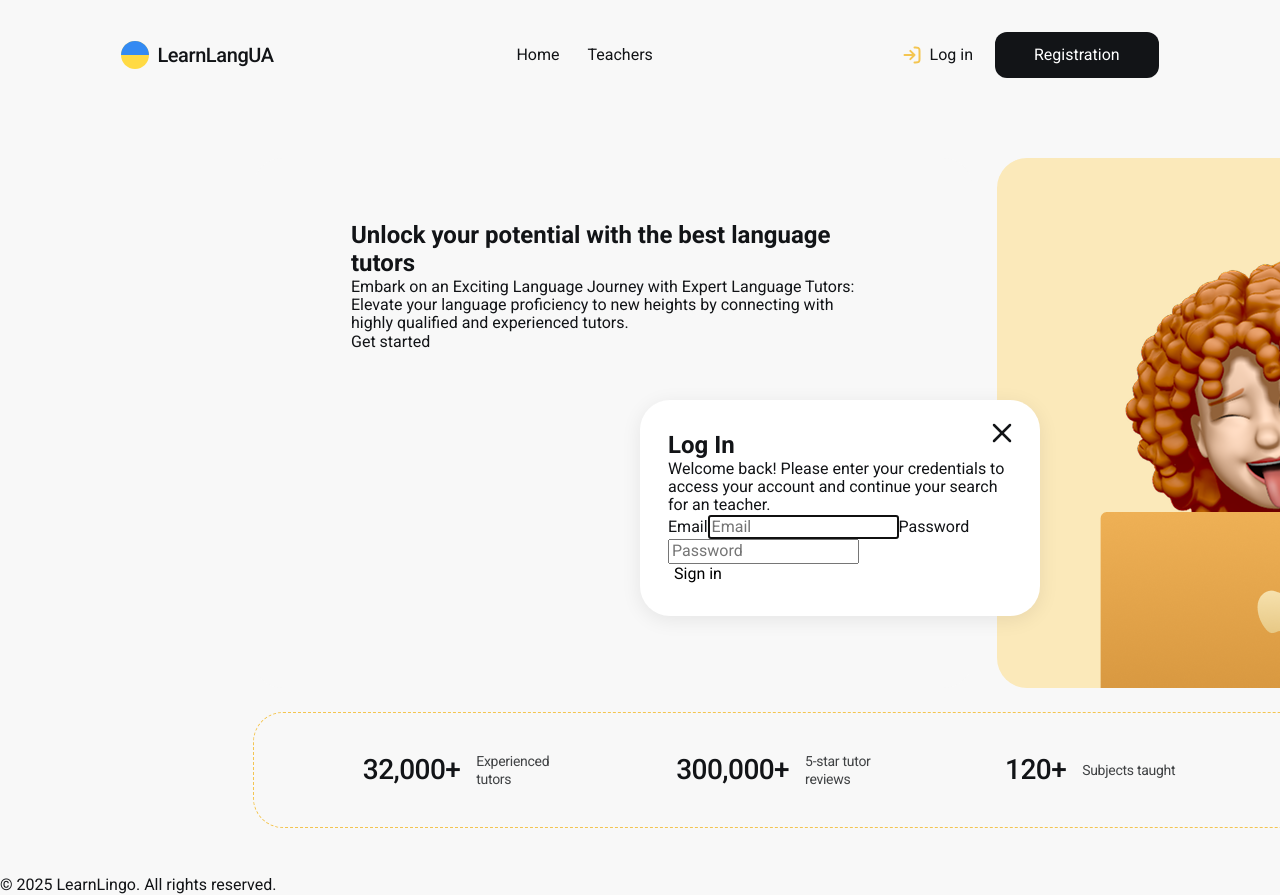
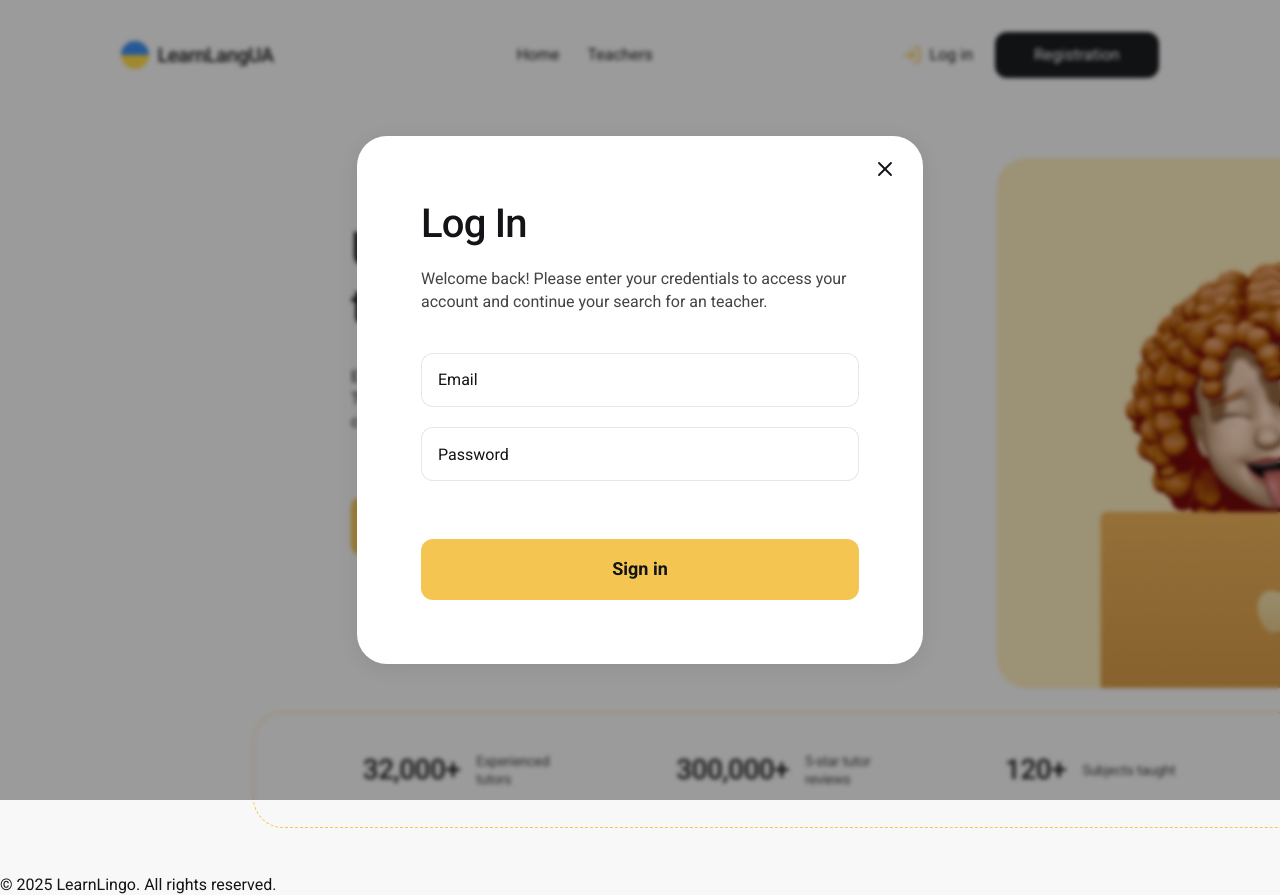
Before and after one commit to TattiS/LearnLangUA, a React (Vite) app: page / in a window 1280 px wide. Both pictures are taken after a click on the button "Log in". Shown: the top 895 px of the page. Built offline with nearby package versions, Linux system fonts and the light colour scheme; no server answers.

Commit message:
feat: add clsx dependency; refactor LoginForm component styles and structure; enhance Modal accessibility; update HomePage styles with new layout and design elements

```diff
--- a/package.json
+++ b/package.json
@@ -12,6 +12,7 @@
   "dependencies": {
     "@hookform/resolvers": "^5.2.2",
     "@reduxjs/toolkit": "^2.9.2",
+    "clsx": "^2.1.1",
     "cors": "^2.8.5",
     "firebase": "^12.6.0",
     "modern-normalize": "^3.0.1",
--- a/src/components/Auth/LoginForm.jsx
+++ b/src/components/Auth/LoginForm.jsx
@@ -1,10 +1,10 @@
+import clsx from "clsx";
 import css from "./LoginForm.module.css";
 import loginSchema from "./loginSchema";
 import { loginThunk } from "../../redux/authSlice";
 import { yupResolver } from "@hookform/resolvers/yup";
 import { useDispatch, useSelector } from "react-redux";
 import { useForm } from "react-hook-form";
-import { useEffect } from "react";
 
 const LoginForm = ({ onSubmitSuccess }) => {
   const dispatch = useDispatch();
@@ -15,16 +15,12 @@ const LoginForm = ({ onSubmitSuccess }) => {
     register,
     handleSubmit,
     formState: { errors, isSubmitting },
-    setFocus,
+    // setFocus,
   } = useForm({
-    mode: "onTouched",
+    mode: "all",
     resolver: yupResolver(loginSchema),
     defaultValues: { email: "", psw: "" },
   });
-
-  useEffect(() => {
-    setFocus("email");
-  }, [setFocus]);
 
   const onSubmit = async (data) => {
     try {
@@ -42,16 +38,20 @@ const LoginForm = ({ onSubmitSuccess }) => {
       aria-labelledby="login-title"
       noValidate
     >
-      <h2 id="login-title" className={css.title}>
+      <div className={css.formTitleWrapper}>
+        <h2 id="login-title" className={css.formTitle}>
           Log In
         </h2>
-      <p className={css.text}>
+        <p className={css.formTxt}>
           Welcome back! Please enter your credentials to access your account and
           continue your search for an teacher.
         </p>
-      <label className={css.label}>Email</label>
+      </div>
+      <div className={css.formInputGroup}>
+        <div className={css.fieldWrapper}>
+          <label className={clsx(css.formLbl, css.visuallyHidden)}>Email</label>
           <input
-        className={css.input}
+            className={clsx(css.formInput, errors.email && css.inputError)}
             type="email"
             placeholder="Email"
             autoComplete="email"
@@ -59,15 +59,17 @@ const LoginForm = ({ onSubmitSuccess }) => {
             aria-invalid={!!errors.email || undefined}
             aria-describedby={errors.email ? "err-email" : undefined}
           />
-      {errors.email && (
-        <p id="err-email" className={css.err}>
-          {errors.email.message}
+
+          <p id="err-email" className={css.formErr}>
+            {errors.email?.message || "\u00A0"}
           </p>
-      )}
-
-      <label className={css.label}>Password</label>
+        </div>
+        <div className={css.fieldWrapper}>
+          <label className={clsx(css.formLbl, css.visuallyHidden)}>
+            Password
+          </label>
           <input
-        className={css.input}
+            className={clsx(css.formInput, errors.psw && css.inputError)}
             type="password"
             placeholder="Password"
             autoComplete="new-password"
@@ -75,14 +77,13 @@ const LoginForm = ({ onSubmitSuccess }) => {
             aria-invalid={!!errors.psw || undefined}
             aria-describedby={errors.psw ? "err-psw" : undefined}
           />
-      {errors.psw && (
-        <p id="err-psw" className={css.err}>
-          {errors.psw.message}
+
+          <p id="err-psw" className={css.formErr}>
+            {errors.psw?.message || "\u00A0"}
           </p>
-      )}
-
+        </div>
         {serverError && <p className={css.errGlobal}>{String(serverError)}</p>}
-
+      </div>
       <div className={css.actions}>
         <button
           type="submit"
--- a/src/components/Auth/LoginForm.module.css
+++ b/src/components/Auth/LoginForm.module.css
@@ -1,4 +1,41 @@
-.srOnly {
+form {
+  width: 438px;
+  display: flex;
+  flex-direction: column;
+  justify-content: space-between;
+  align-items: start;
+  row-gap: 40px;
+}
+.formTitleWrapper {
+  display: flex;
+  flex-direction: column;
+  width: 100%;
+  row-gap: 20px;
+}
+.formTitle {
+  color: #121417;
+  font-family: Roboto;
+  font-size: 40px;
+  font-style: normal;
+  font-weight: 500;
+  line-height: 1.2;
+  letter-spacing: -0.8px;
+}
+.formTxt {
+  color: rgba(18, 20, 23, 0.8);
+  font-family: Roboto;
+  font-size: 16px;
+  font-style: normal;
+  font-weight: 400;
+  line-height: 1.38;
+}
+.formInputGroup {
+  display: flex;
+  flex-direction: column;
+  width: 100%;
+  row-gap: 2px;
+}
+.visuallyHidden {
   position: absolute;
   width: 1px;
   height: 1px;
@@ -9,3 +46,58 @@
   white-space: nowrap;
   border: 0;
 }
+.formInput,
+.formInput::placeholder {
+  color: #121417;
+  font-family: Roboto;
+  font-size: 16px;
+  font-style: normal;
+  font-weight: 400;
+  line-height: 1.38;
+  opacity: 1;
+}
+
+.formInput {
+  display: flex;
+  width: 100%;
+  height: 54px;
+  padding: 16px 16px;
+  justify-content: center;
+  align-items: center;
+  gap: 18px;
+
+  border-radius: 12px;
+  border: 1px solid rgba(18, 20, 23, 0.1);
+}
+.submitBtn {
+  display: flex;
+  width: 438px;
+  padding: 16px 0;
+  justify-content: center;
+  align-items: center;
+  border-radius: 12px;
+  background: #f4c550;
+  color: #121417;
+  font-family: Roboto;
+  font-size: 18px;
+  font-style: normal;
+  font-weight: 700;
+  line-height: 1.56;
+}
+.fieldWrapper {
+  display: flex;
+  flex-direction: column;
+  gap: 4px;
+}
+
+.formErr,
+.errGlobal {
+  min-height: 1.2;
+  font-size: 12px;
+  line-height: 1.2;
+  color: #e53935;
+}
+
+.inputError {
+  border-color: rgba(229, 57, 53, 0.6);
+}
--- a/src/components/Modal/Modal.jsx
+++ b/src/components/Modal/Modal.jsx
@@ -1,20 +1,23 @@
 import css from "./Modal.module.css";
-import { useEffect } from "react";
+import { useEffect, useRef } from "react";
 
 const Modal = ({ children, onClose }) => {
+  const closeBtnRef = useRef(null);
   useEffect(() => {
+    closeBtnRef.current?.focus();
+
     const handleKeyDown = (event) => {
       if (event.key === "Escape") {
         onClose?.();
       }
     };
 
-    window.addEventListener("keydown", handleKeyDown);
+    document.addEventListener("keydown", handleKeyDown);
 
     const prev = document.body.style.overflow;
     document.body.style.overflow = "hidden";
     return () => {
-      window.removeEventListener("keydown", handleKeyDown);
+      document.removeEventListener("keydown", handleKeyDown);
       document.body.style.overflow = prev;
     };
   }, [onClose]);
@@ -27,8 +30,13 @@ const Modal = ({ children, onClose }) => {
   return (
     <div className={css.modalBackdrop} onClick={handleBackdropClick}>
       <div className={css.modal} role="dialog" aria-modal="true">
-        <button className={css.closeBtn} onClick={onClose} aria-label="Close">
-          <svg width="32" height="32">
+        <button
+          ref={closeBtnRef}
+          className={css.closeBtn}
+          onClick={onClose}
+          aria-label="Close"
+        >
+          <svg width="24" height="24">
             <use href="/sprite.svg#icon-close" />
           </svg>
         </button>
--- a/src/components/Modal/Modal.module.css
+++ b/src/components/Modal/Modal.module.css
@@ -1,4 +1,4 @@
-.backdrop {
+.modalBackdrop {
   position: fixed;
   inset: 0;
   background-color: rgba(17, 17, 17, 0.4);
@@ -13,25 +13,26 @@
   background-color: #ffffff;
   border-radius: 30px;
   width: 100%;
-  max-width: 400px;
+  max-width: 566px;
 
-  padding: 32px 28px;
+  padding: 64px;
 
   box-shadow: 0 4px 20px rgba(0, 0, 0, 0.08);
   animation: fadeIn 0.25s ease, scaleIn 0.25s ease;
-  position: absolute;
-  top: 50%;
-  left: 50%;
+  position: relative;
 }
 
 .closeBtn {
   position: absolute;
-  top: 16px;
-  right: 16px;
+  top: 20px;
+  right: 20px;
+
+  display: flex;
+  align-items: center;
+  justify-content: center;
   border: none;
   background: transparent;
-  font-size: 20px;
-  color: #111;
+
   cursor: pointer;
 }
 
--- a/src/pages/HomePage/HomePage.module.css
+++ b/src/pages/HomePage/HomePage.module.css
@@ -18,10 +18,76 @@
   flex-direction: column;
   align-items: start;
   flex-shrink: 0;
+  row-gap: 32px;
   background-color: var(--color-bg, #f8f8f8);
   color: var(--color-text, #121417);
   border-radius: 30px;
   padding: 64px 98px;
+}
+
+.heroTitle {
+  width: 548px;
+  height: 112px;
+  color: #121417;
+  font-family: Roboto;
+  font-size: 48px;
+  font-style: normal;
+  font-weight: 500;
+  line-height: 1.17;
+  letter-spacing: -0.96px;
+}
+
+.highlight {
+  position: relative;
+  display: inline-block;
+  color: #121417;
+  font-family: Roboto;
+  font-size: 48px;
+  font-style: italic;
+  font-weight: 400;
+  line-height: 56px;
+  letter-spacing: -0.96px;
+  z-index: 0;
+}
+.highlight::before {
+  content: "";
+  position: absolute;
+  left: 0;
+  bottom: 0.1em;
+  width: 105%;
+  height: 0.75em;
+  background: var(--color-accent, #fbe9ba);
+  border-radius: 8px;
+  z-index: -1;
+}
+
+.heroTxt {
+  width: 471px;
+  height: 66px;
+  color: #121417;
+  font-family: Roboto;
+  font-size: 16px;
+  font-style: normal;
+  font-weight: 400;
+  line-height: 1.38;
+  letter-spacing: -0.32px;
+}
+
+.heroBtn {
+  width: 267px;
+  display: inline-flex;
+  margin-top: 32px;
+  padding: 16px 88px;
+  justify-content: center;
+  align-items: center;
+  border-radius: 12px;
+  background: #f4c550;
+  color: #121417;
+  font-family: Roboto;
+  font-size: 18px;
+  font-style: normal;
+  font-weight: 700;
+  line-height: 1.56;
 }
 
 .heroImgWrapper {
@@ -39,7 +105,8 @@
   height: 116px;
   display: flex;
   justify-content: center;
-  padding: 40px auto;
+  padding-top: 40px;
+  padding-bottom: 40px;
   border-radius: 30px;
   border: 1.5px dashed var(--color-main, #f4c550);
 }
@@ -47,7 +114,6 @@
   display: flex;
   flex-direction: row;
   column-gap: 100px;
-  margin: 40px auto;
 }
 .statItem {
   display: flex;
```
Also changed, not shown: 1 other file (tests, documents, lock files or other folders). Lines whose indentation alone changed are shown as unchanged.
